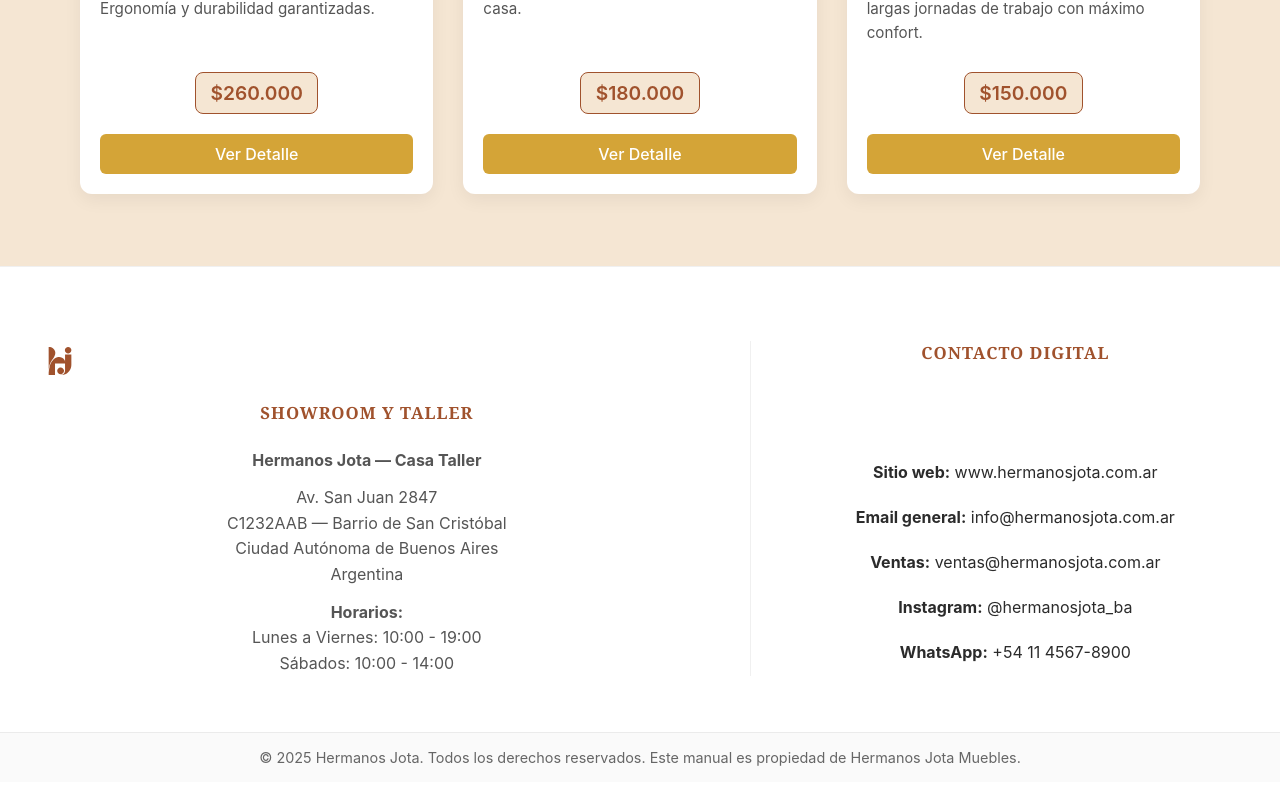
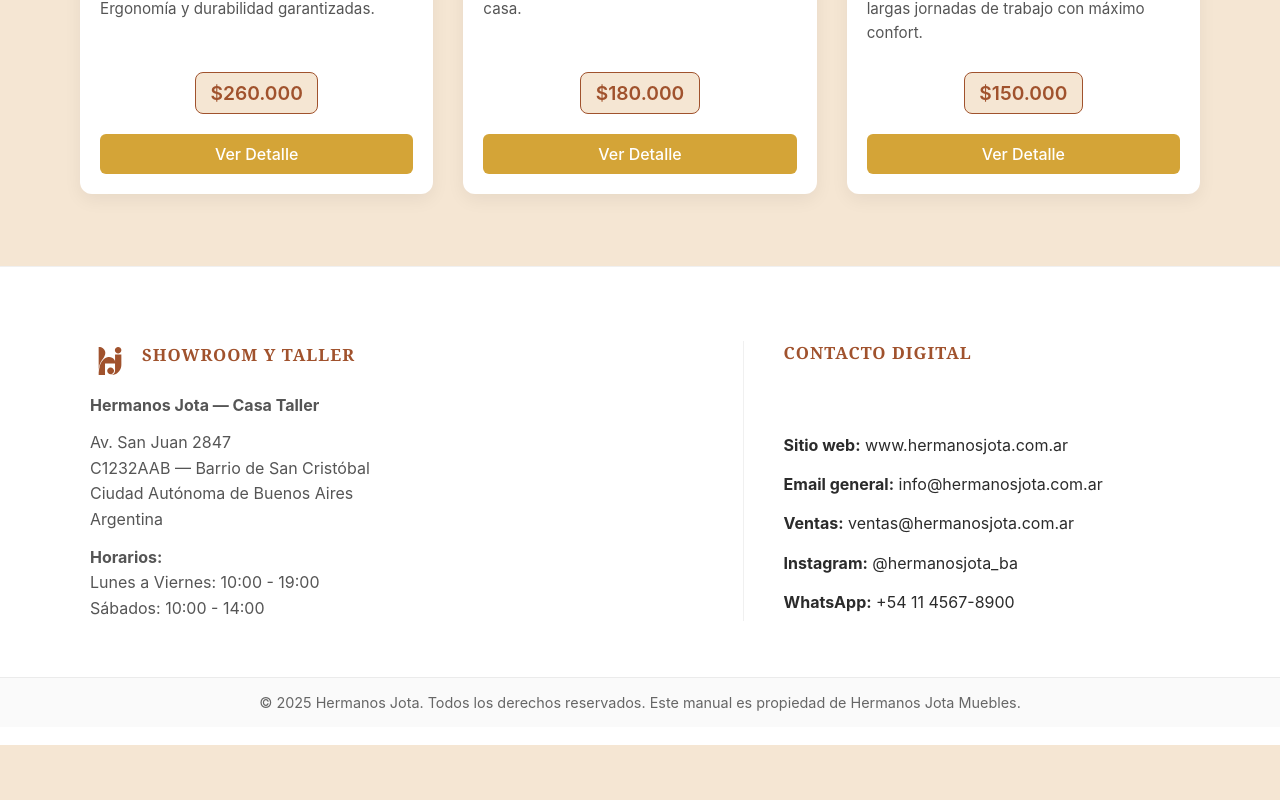
Before and after one commit to Antonioo-Wu/E-commerce-Muebler-a-Hermanos-Jota-Grupo-4, a React (Create React App) app in the folder client/: page / in a window 1280 px wide. Shown: the part 2440-3240 px from the top of the page. After the commit the page ends 3185 px from the top, so only its background shows below. Built offline with nearby package versions, Linux system fonts and the light colour scheme; no server answers.

Commit message:
mejore alineacion y centrado del Footer

```diff
--- a/client/src/components/Footer/Footer.js
+++ b/client/src/components/Footer/Footer.js
@@ -9,9 +9,10 @@
          <footer className="site-footer" id="contacto" aria-labelledby="footer-heading">
             <div className="container footer-inner">
                 <div className="footer-col footer-brand">
-                    <img className="brand-logo" src={data.brand.logo} alt={data.brand.logoAlt} />
-                     <h4 id="footer-heading">{data.brand.showroomTitle}</h4>
-
+                    <div className="footer-brand-head">
+                        <img className="brand-logo" src={data.brand.logo} alt={data.brand.logoAlt} />
+                        <h4 id="footer-heading">{data.brand.showroomTitle}</h4>
+                    </div>
                     <p>
                         <strong>{data.location.headline}</strong>
                     </p>
--- a/client/src/components/Footer/footer.css
+++ b/client/src/components/Footer/footer.css
@@ -19,7 +19,7 @@
 
 .footer-col h4 {
   font-family: "Playfair Display", Georgia, serif;
-  color: var(--color-primary, #6b4f2a); /* fallback opcional */
+  color: var(--color-primary, #6b4f2a);
   text-transform: uppercase;
   letter-spacing: 0.06em;
   font-size: 1rem;
@@ -77,6 +77,31 @@
   padding: 16px 0;
   text-align: center;
   border-top: 1px solid rgba(0, 0, 0, 0.06);
+}
+
+.footer-brand-head {
+  display: flex;
+  align-items: center;
+  gap: 12px;
+}
+
+.footer-brand .brand-logo {
+  margin-bottom: 0;
+}
+
+.footer-brand {
+  text-align: left;
+}
+
+.footer-brand-head {
+  display: flex;
+  align-items: center;
+  justify-content: flex-start;
+  gap: 12px;
+}
+
+.footer-inner > .footer-col:nth-child(2) {
+  text-align: left;
 }
 
 /* Tablet (768px) */
@@ -139,3 +164,9 @@
     padding-left: 40px;
   }
 }
+
+
+.site-footer .container {
+  max-width: 1100px;
+  margin: 0 auto;
+}
```
